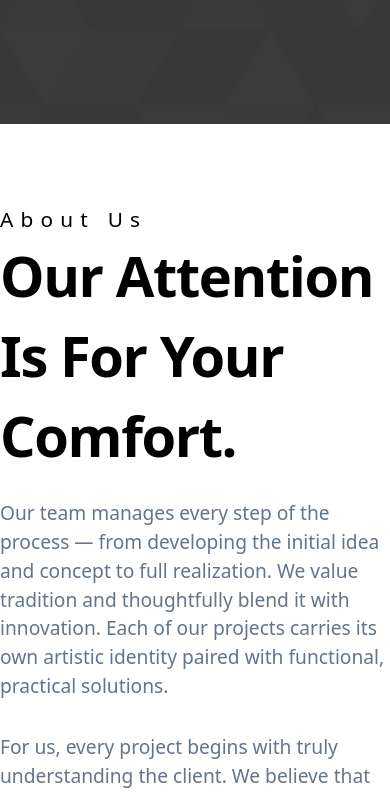
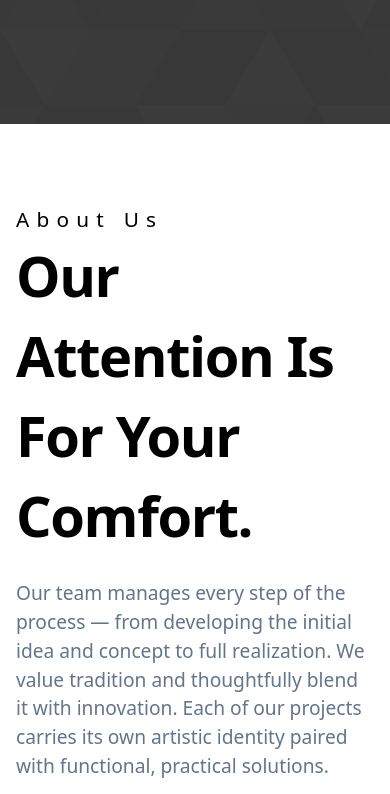
Before and after one commit to OthmanAhmed7/eta, a Next.js app: page /AboutUs in a window 390 px wide. Shown: the part 720-1514 px from the top of the page. Built offline with nearby package versions, Linux system fonts and the light colour scheme.

Commit message:
fix: Responsiveness in about us page

```diff
--- a/app/AboutUs/page.js
+++ b/app/AboutUs/page.js
@@ -11,7 +11,7 @@ const page = () => {
         header={"Our work blends creativity with meaningful knowledge-sharing."}
       />
 
-      <section className="flex flex-col m-auto items-left justify-center w-full max-w-[1200px] pt-[5rem] pb-[5rem]">
+      <section className="flex flex-col m-auto items-left justify-center w-full max-w-[1200px] pt-[5rem] pb-[5rem] px-[1rem]">
         <SectionHeader
           header={"About Us"}
           title={"Our Attention Is For Your Comfort."}
```
